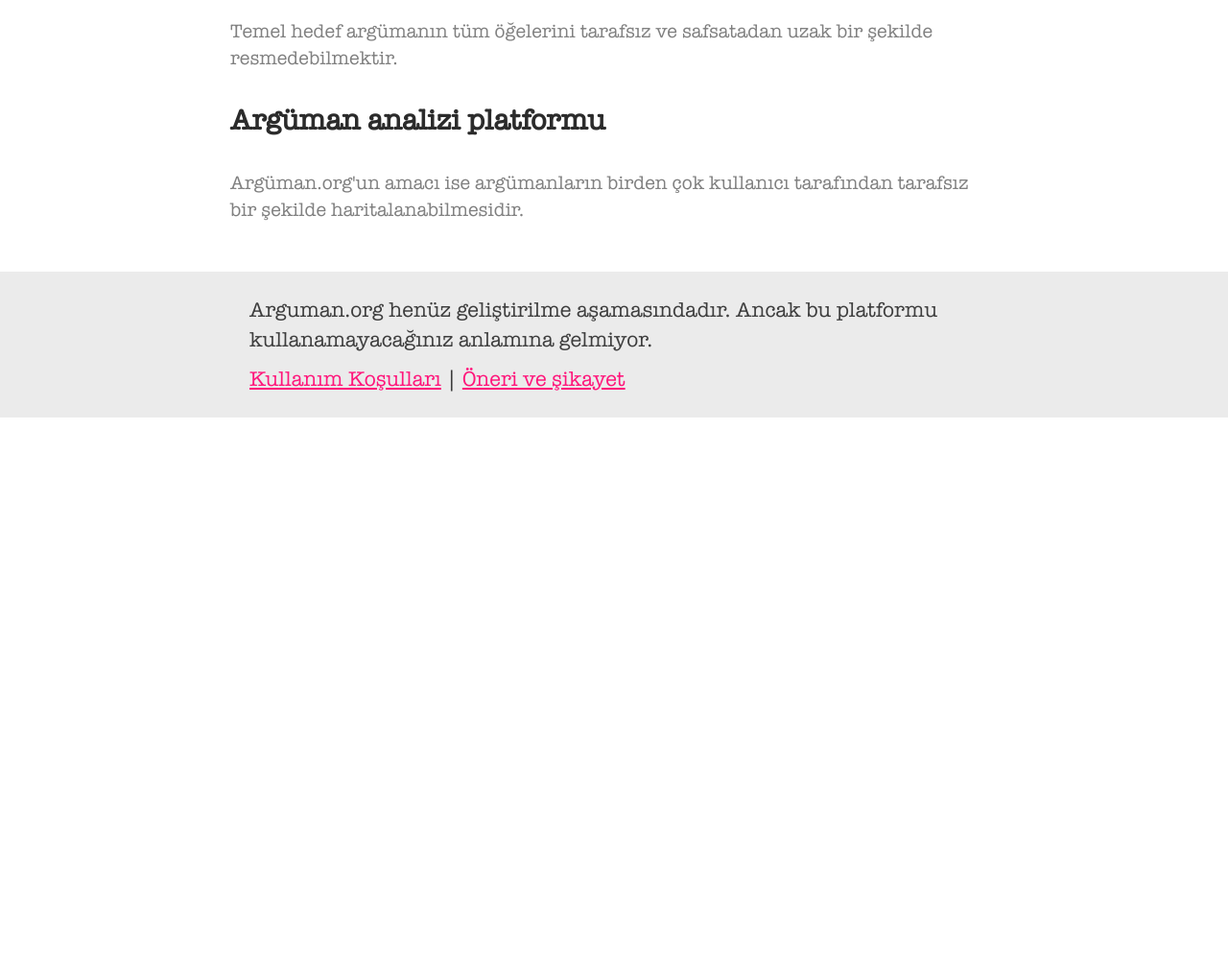
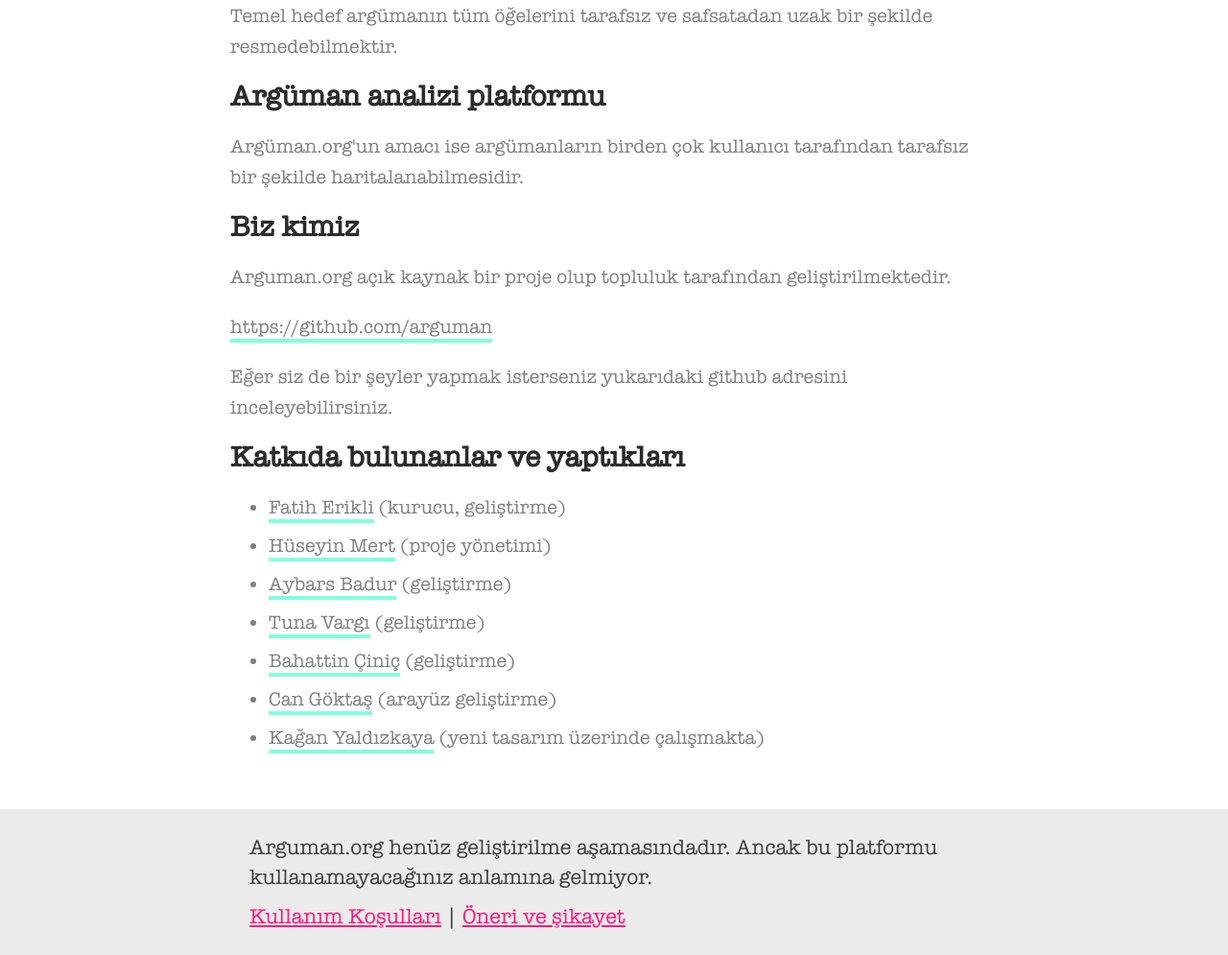
Before and after one commit to arguman/arguman.org, a Django app: page /about in a window 1280 px wide. Shown: the part 1005-2000 px from the top of the page at 96% size. Before the commit the page ends 1440 px from the top, so only its background shows below. Run offline with Django 3.2, Linux system fonts and the light colour scheme; parts of the project's set-up code (start-up, migrations or seed data) failed here and were passed over.

Commit message:
Update about page

```diff
--- a/web/static/css/main.css
+++ b/web/static/css/main.css
@@ -1007,6 +1007,31 @@
     visibility: hidden;
 }
 
+
+/* Content Pages */
+
+.content {
+    margin-top: 30px;
+    line-height: 1.6em;
+}
+
+.content h2 {
+    margin: 0;
+    padding: 0;
+}
+
+.content a {
+    color: gray;
+    text-decoration: none;
+    border-bottom: 4px solid #81ffdd;
+    padding-bottom: 1px;
+}
+
+.content li {
+    padding-bottom: 8px;
+}
+
+
 /* Media Queries */
 @media (max-width: 800px){
   header nav ul li {
--- a/web/templates/about.html
+++ b/web/templates/about.html
@@ -1,7 +1,7 @@
 {% extends "base.html" %}
 
 {% block content %}
-<div class="container about">
+<div class="container about content">
     {{ content|safe }}
 </div>
 {% endblock %}
--- a/web/templates/about.md
+++ b/web/templates/about.md
@@ -22,3 +22,22 @@
 
 Argüman.org'un amacı ise argümanların birden çok kullanıcı tarafından
 tarafsız bir şekilde haritalanabilmesidir.
+
+
+## Biz kimiz
+
+Arguman.org açık kaynak bir proje olup topluluk tarafından geliştirilmektedir.
+
+<https://github.com/arguman>
+
+Eğer siz de bir şeyler yapmak isterseniz yukarıdaki github adresini inceleyebilirsiniz.
+
+## Katkıda bulunanlar ve yaptıkları
+
+- [Fatih Erikli](http://fatiherikli.com) (kurucu, geliştirme)
+- [Hüseyin Mert](http://hmert.com) (proje yönetimi)
+- [Aybars Badur](https://twitter.com/aybarsbadur) (geliştirme)
+- [Tuna Vargı](http://tunavargi.com/) (geliştirme)
+- [Bahattin Çiniç](http://bahattincinic.com/) (geliştirme)
+- [Can Göktaş](https://twitter.com/cangokt) (arayüz geliştirme)
+- [Kağan Yaldızkaya](https://dribbble.com/kagan) (yeni tasarım üzerinde çalışmakta)
```
